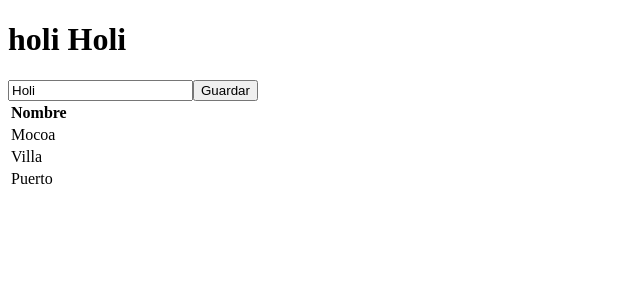
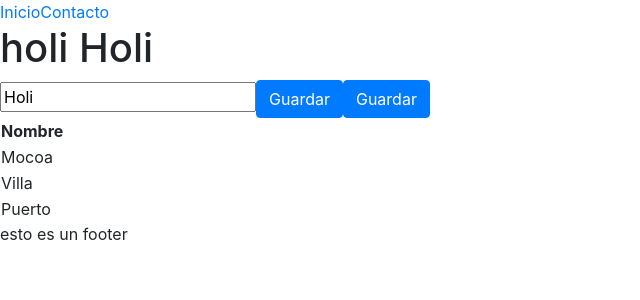
Before and after one commit to Inferno2094/aprendiendo_nuxt, a Nuxt app: page / in a window 1280 px wide. Shown: the top 300 px of the page, without its empty margins (0-640 px from the left). Built offline with nearby package versions, Linux system fonts and the light colour scheme.

Commit message:
Aprendiendo de componentes y layouts

```diff
--- /dev/null
+++ b/components/navbar.vue
@@ -0,0 +1,12 @@
+<template>
+    <div>
+        <a href="/">Inicio</a>
+        <a href="/contacto">Contacto</a>
+    </div>
+</template>
+
+<script>
+export default {
+
+}
+</script>
--- /dev/null
+++ b/layouts/default.vue
@@ -0,0 +1,14 @@
+<template>
+    <div>
+        <navbar/>
+        <Nuxt />
+        esto es un footer
+    </div>
+</template>
+
+<script>
+import navbar from '../components/navbar'
+export default {
+    components: {navbar}
+}
+</script>
--- /dev/null
+++ b/nuxt.config.js
@@ -0,0 +1,5 @@
+export default {
+    modules: [
+        'bootstrap-vue/nuxt'
+    ]
+}
--- a/package.json
+++ b/package.json
@@ -4,11 +4,12 @@
   "description": "Pagina web con nuxt",
   "main": "index.js",
   "scripts": {
-    "dev":"nuxt"
+    "dev": "nuxt"
   },
   "author": "Esteban",
   "license": "ISC",
   "dependencies": {
+    "bootstrap-vue": "^2.0.0-rc.15",
     "nuxt": "^2.4.5"
   }
 }
--- /dev/null
+++ b/pages/contacto.vue
@@ -0,0 +1,12 @@
+<template>
+    <div>
+        <h1>Desde el contacto</h1>
+    </div>
+</template>
+
+<script>
+import navbar from '../components/navbar'
+export default {
+    components: {navbar}
+}
+</script>
--- a/pages/index.vue
+++ b/pages/index.vue
@@ -2,7 +2,8 @@
     <div>
         <h1>holi {{ msg }}</h1>
         <input type="text" v-model="msg">
-        <button @click="guerdar">Guardar</button>
+        <button @click="guerdar" class="btn btn-primary">Guardar</button>
+        <b-button variant="primary">Guardar</b-button>
         <table>
             <tr>
                 <th>Nombre</th>
@@ -15,7 +16,12 @@
 </template>
 
 <script>
+
+import navbar from '../components/navbar'
+//import contacto from './contacto'
+
 export default {
+    components: {navbar},
     data(){
         return{
             msg: "Holi",
```
